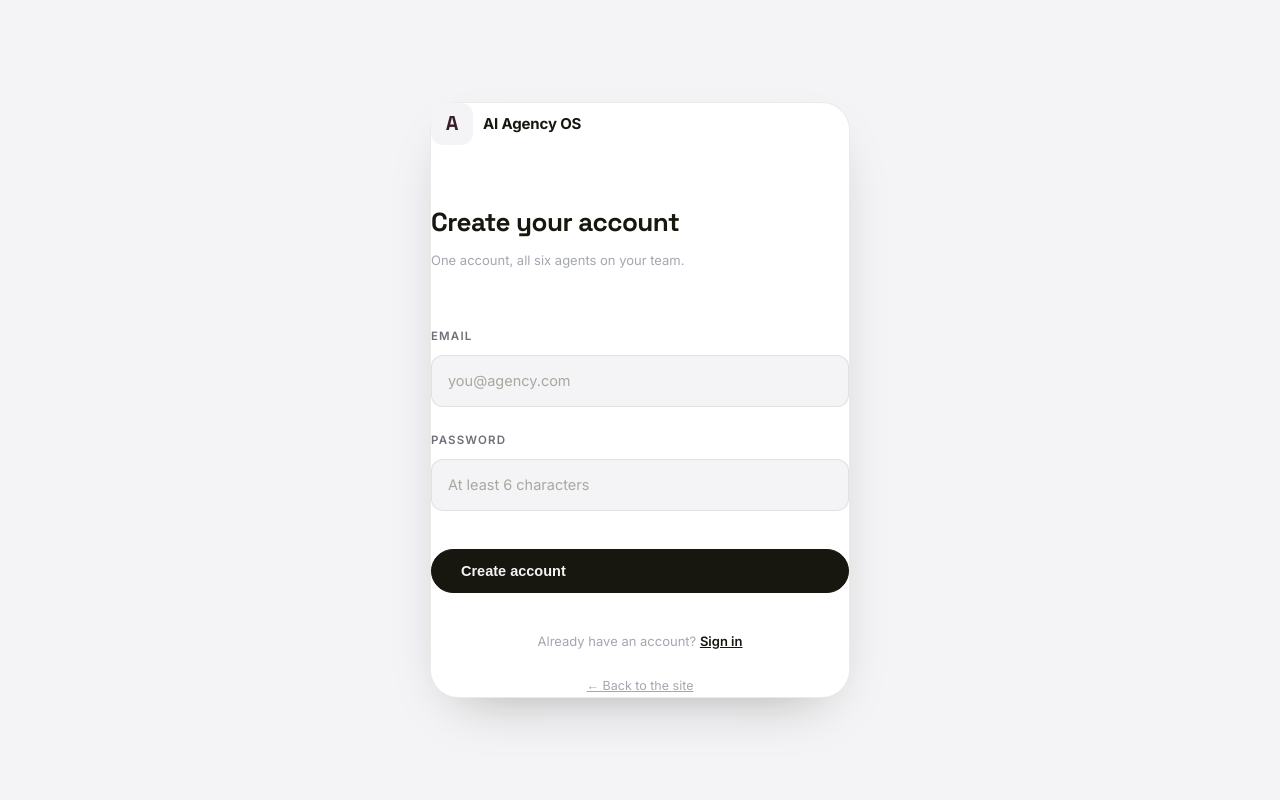
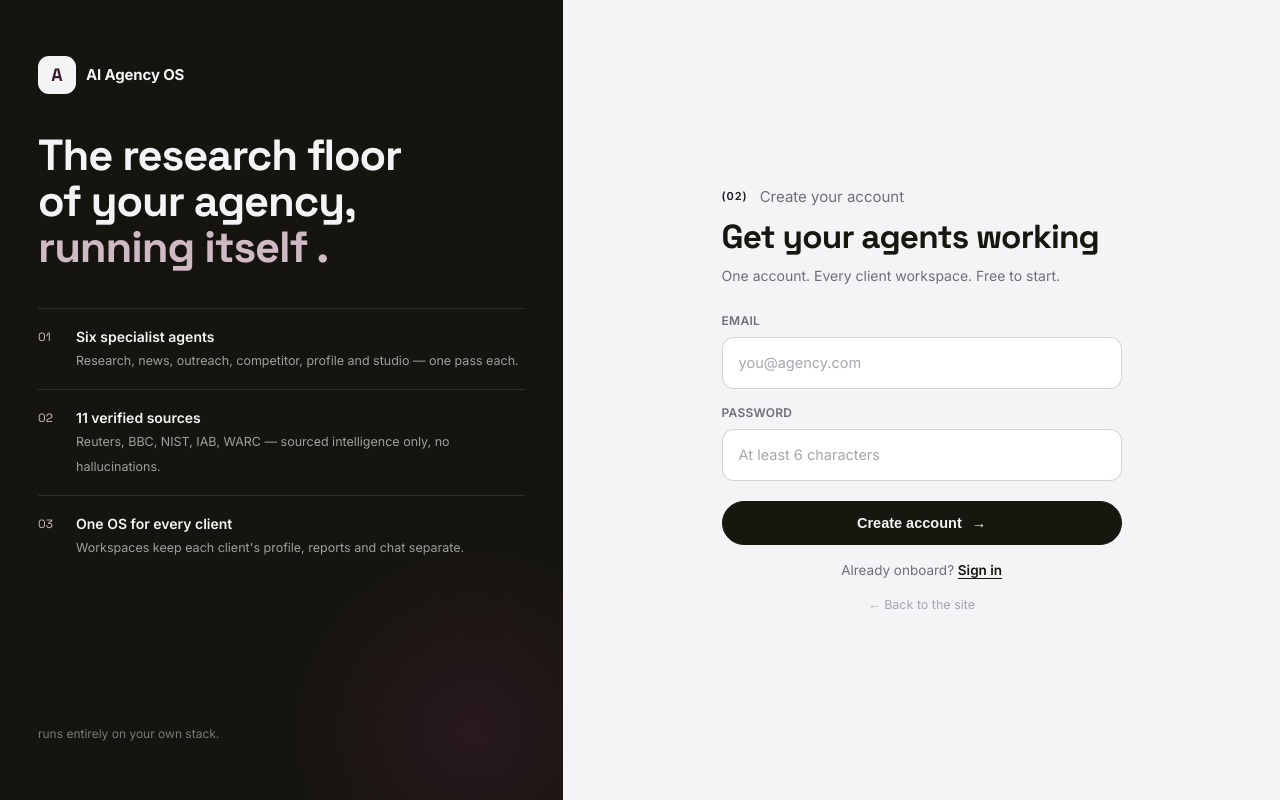
Before and after one commit to Saifihassan/AI_agency-v2, a Next.js app in the folder frontend/: page /signup in a window 1280 px wide. Built offline with nearby package versions, Linux system fonts and the light colour scheme.

Commit message:
redesign auth pages: editorial split-screen matching landing

```diff
--- a/frontend/app/globals.css
+++ b/frontend/app/globals.css
@@ -2113,72 +2113,203 @@ a.headline-row:hover .hl-arrow { opacity: 1; transform: translate(2px, -2px); }
 }
 
 /* ---------- auth pages ---------- */
-.auth-wrap {
+.auth-page {
   min-height: 100vh;
   display: grid;
+  grid-template-columns: minmax(380px, 44%) 1fr;
+}
+
+.auth-panel {
+  background: var(--rail);
+  color: #f4f4f6;
+  padding: var(--space-5) var(--space-4);
+  display: flex;
+  flex-direction: column;
+  position: relative;
+  overflow: hidden;
+}
+.auth-panel::after {
+  content: "";
+  position: absolute;
+  right: -120px;
+  bottom: -140px;
+  width: 420px;
+  height: 420px;
+  border-radius: 50%;
+  background: radial-gradient(circle, rgba(56, 29, 42, 0.55), transparent 65%);
+  pointer-events: none;
+}
+.auth-panel-brand {
+  display: flex;
+  align-items: center;
+  gap: 10px;
+}
+.auth-panel-brand .brand-mark {
+  width: 38px;
+  height: 38px;
+  font-size: 18px;
+  border-radius: 11px;
+}
+.auth-panel-brand strong { font-size: 15px; letter-spacing: -0.01em; }
+
+.auth-panel-copy { margin-top: var(--space-4); }
+.auth-panel-copy h2 {
+  font-family: var(--font-display);
+  font-weight: 700;
+  font-size: clamp(30px, 3.4vw, 46px);
+  line-height: 1.06;
+  letter-spacing: -0.025em;
+  max-width: 14ch;
+}
+.auth-panel-copy em { font-style: normal; color: #cfb9c4; }
+
+.auth-panel-list {
+  list-style: none;
+  margin-top: var(--space-4);
+  display: flex;
+  flex-direction: column;
+}
+.auth-panel-list li {
+  display: flex;
+  gap: 16px;
+  padding: 16px 0;
+  border-top: 1px solid rgba(244, 244, 246, 0.12);
+}
+.auth-panel-n {
+  font-family: var(--font-display);
+  font-size: 12px;
+  color: #cfb9c4;
+  padding-top: 3px;
+  min-width: 22px;
+}
+.auth-panel-list strong {
+  display: block;
+  font-size: 14px;
+  font-weight: 600;
+}
+.auth-panel-list span:not(.auth-panel-n) {
+  font-size: 12.5px;
+  color: rgba(244, 244, 246, 0.62);
+  line-height: 1.5;
+}
+
+.auth-panel-foot {
+  margin-top: auto;
+  font-size: 12px;
+  color: rgba(244, 244, 246, 0.45);
+}
+
+.auth-main {
+  display: grid;
   place-items: center;
-  padding: var(--space-6);
-}
+  padding: var(--space-5) var(--space-3);
+}
+
 .auth-card {
-  width: min(420px, 100%);
-  background: var(--bg-raised, #fff);
-  border: 1px solid var(--line);
-  border-radius: var(--r-lg);
-  padding: var(--space-6);
-  box-shadow: var(--shadow);
-}
-.auth-brand {
-  display: flex;
-  align-items: center;
-  gap: 10px;
-  margin-bottom: var(--space-5);
-}
-.auth-brand strong { font-size: 15px; letter-spacing: -0.01em; }
+  width: min(400px, 100%);
+}
+.auth-kicker { margin-bottom: 10px; }
 .auth-card h1 {
   font-family: var(--font-display);
-  font-size: 26px;
-  letter-spacing: -0.02em;
+  font-weight: 700;
+  font-size: clamp(26px, 2.6vw, 34px);
+  letter-spacing: -0.025em;
+  line-height: 1.1;
+  margin-bottom: 8px;
+}
+.auth-sub {
+  color: var(--sub);
+  font-size: 14px;
+  margin-bottom: var(--space-3);
+}
+
+.auth-card .field { margin-bottom: var(--space-2); }
+.auth-card .field label {
+  font-size: 12px;
+  font-weight: 600;
+  letter-spacing: 0.02em;
+  color: var(--sub);
   margin-bottom: 6px;
 }
-.auth-sub { color: var(--muted); font-size: 13px; margin-bottom: var(--space-5); }
-.auth-card form .run {
+.auth-card .field input {
   width: 100%;
-  margin-top: var(--space-2);
-  text-align: center;
+  padding: 13px 16px;
+  border: 1px solid var(--line-strong);
+  border-radius: 12px;
+  background: var(--panel);
+  font-size: 14.5px;
+  font-family: var(--font-body);
+  color: var(--ink);
+  transition: border-color 0.2s, box-shadow 0.2s;
+}
+.auth-card .field input:hover { border-color: var(--ink); }
+.auth-card .field input:focus {
+  outline: none;
+  border-color: var(--ink);
+  box-shadow: 0 0 0 3px rgba(23, 22, 15, 0.08);
+}
+.auth-card .field input::placeholder { color: var(--muted); }
+
+.auth-error,
+.auth-notice {
+  font-size: 13px;
+  border-radius: 12px;
+  padding: 10px 14px;
+  margin: 2px 0 14px;
 }
 .auth-error {
-  color: #b3261e;
-  font-size: 12.5px;
-  background: rgba(179, 38, 30, 0.07);
-  border: 1px solid rgba(179, 38, 30, 0.2);
-  border-radius: var(--rc);
-  padding: 8px 12px;
-  margin-bottom: var(--space-3);
+  color: var(--danger);
+  background: rgba(192, 39, 31, 0.06);
+  border: 1px solid rgba(192, 39, 31, 0.25);
 }
 .auth-notice {
   color: #1b5e20;
-  font-size: 12.5px;
-  background: rgba(27, 94, 32, 0.07);
-  border: 1px solid rgba(27, 94, 32, 0.2);
-  border-radius: var(--rc);
-  padding: 8px 12px;
-  margin-bottom: var(--space-3);
-}
+  background: rgba(27, 94, 32, 0.06);
+  border: 1px solid rgba(27, 94, 32, 0.25);
+}
+
+.auth-btn {
+  width: 100%;
+  justify-content: center;
+  margin-top: 6px;
+}
+.auth-btn:disabled { opacity: 0.6; cursor: default; }
+.auth-btn:disabled:hover {
+  background: var(--ink);
+  color: var(--bg);
+  transform: none;
+}
+
 .auth-switch {
-  margin-top: var(--space-4);
-  font-size: 13px;
-  color: var(--muted);
+  margin-top: var(--space-2);
+  font-size: 13.5px;
+  color: var(--sub);
   text-align: center;
 }
-.auth-switch a { color: var(--ink); font-weight: 600; text-decoration: underline; }
+.auth-switch a { color: var(--ink); font-weight: 600; text-decoration: underline; text-underline-offset: 3px; }
+
 .auth-back {
   display: block;
-  margin-top: var(--space-3);
+  margin-top: var(--space-2);
   font-size: 12.5px;
   color: var(--muted);
   text-align: center;
+  text-decoration: none;
 }
 .auth-back:hover { color: var(--ink); }
+
+@media (max-width: 900px) {
+  .auth-page { grid-template-columns: 1fr; }
+  .auth-panel {
+    padding: var(--space-3);
+    padding-bottom: var(--space-4);
+  }
+  .auth-panel-copy { margin-top: var(--space-3); }
+  .auth-panel-copy h2 { font-size: 24px; max-width: none; }
+  .auth-panel-list li { padding: 12px 0; }
+  .auth-panel-foot { display: none; }
+  .auth-main { padding: var(--space-4) var(--space-3); }
+}
 
 .user-foot {
   display: flex;
--- a/frontend/components/authform.tsx
+++ b/frontend/components/authform.tsx
@@ -4,6 +4,12 @@ import { useState } from "react";
 import Link from "next/link";
 import { useRouter, useSearchParams } from "next/navigation";
 import { createClient } from "@/lib/supabase/client";
+
+const PANEL_POINTS = [
+  { n: "01", t: "Six specialist agents", d: "Research, news, outreach, competitor, profile and studio — one pass each." },
+  { n: "02", t: "11 verified sources", d: "Reuters, BBC, NIST, IAB, WARC — sourced intelligence only, no hallucinations." },
+  { n: "03", t: "One OS for every client", d: "Workspaces keep each client's profile, reports and chat separate." },
+];
 
 export function AuthForm({ mode }: { mode: "login" | "signup" }) {
   const router = useRouter();
@@ -44,22 +50,52 @@ export function AuthForm({ mode }: { mode: "login" | "signup" }) {
   }
 
   return (
-    <div className="auth-wrap">
-      <div className="auth-card">
-        <div className="auth-brand">
+    <div className="auth-page">
+      <aside className="auth-panel" aria-hidden="true">
+        <div className="auth-panel-brand">
           <span className="brand-mark">A</span>
           <strong>AI Agency OS</strong>
         </div>
-        <h1>{mode === "login" ? "Welcome back" : "Create your account"}</h1>
+
+        <div className="auth-panel-copy">
+          <h2>
+            The research floor of your agency,
+            <em> running itself .</em>
+          </h2>
+        </div>
+
+        <ul className="auth-panel-list">
+          {PANEL_POINTS.map((p) => (
+            <li key={p.n}>
+              <span className="auth-panel-n">{p.n}</span>
+              <div>
+                <strong>{p.t}</strong>
+                <span>{p.d}</span>
+              </div>
+            </li>
+          ))}
+        </ul>
+
+        <p className="auth-panel-foot">runs entirely on your own stack.</p>
+      </aside>
+
+      <main className="auth-main">
+        <form className="auth-card" onSubmit={submit} noValidate={false}>
+          <p className="kicker auth-kicker">
+            <sup>({mode === "login" ? "01" : "02"})</sup>{" "}
+            {mode === "login" ? "Welcome back" : "Create your account"}
+          </p>
+          <h1>{mode === "login" ? "Sign in to the OS" : "Get your agents working"}</h1>
           <p className="auth-sub">
             {mode === "login"
-            ? "Sign in to your agency workspace."
-            : "One account, all six agents on your team."}
+              ? "Pick up where your last report left off."
+              : "One account. Every client workspace. Free to start."}
           </p>
-        <form onSubmit={submit}>
+
           <div className="field">
-            <label>Email</label>
+            <label htmlFor="auth-email">Email</label>
             <input
+              id="auth-email"
               type="email"
               required
               value={email}
@@ -68,9 +104,11 @@ export function AuthForm({ mode }: { mode: "login" | "signup" }) {
               autoComplete="email"
             />
           </div>
+
           <div className="field">
-            <label>Password</label>
+            <label htmlFor="auth-password">Password</label>
             <input
+              id="auth-password"
               type="password"
               required
               minLength={6}
@@ -80,12 +118,23 @@ export function AuthForm({ mode }: { mode: "login" | "signup" }) {
               autoComplete={mode === "signup" ? "new-password" : "current-password"}
             />
           </div>
-          {error && <p className="auth-error">{error}</p>}
-          {notice && <p className="auth-notice">{notice}</p>}
-          <button className="run land-btn-main auth-btn" disabled={busy}>
+
+          {error && (
+            <p className="auth-error" role="alert">
+              {error}
+            </p>
+          )}
+          {notice && (
+            <p className="auth-notice" role="status">
+              {notice}
+            </p>
+          )}
+
+          <button className="run auth-btn" disabled={busy}>
             {busy ? "Working…" : mode === "login" ? "Sign in" : "Create account"}
+            <span aria-hidden="true">→</span>
           </button>
-        </form>
+
           <p className="auth-switch">
             {mode === "login" ? (
               <>
@@ -93,14 +142,16 @@ export function AuthForm({ mode }: { mode: "login" | "signup" }) {
               </>
             ) : (
               <>
-              Already have an account? <Link href="/login">Sign in</Link>
+                Already onboard? <Link href="/login">Sign in</Link>
               </>
             )}
           </p>
+
           <Link href="/" className="auth-back">
             ← Back to the site
           </Link>
-      </div>
+        </form>
+      </main>
     </div>
   );
 }
```
Lines whose indentation alone changed are shown as unchanged.
